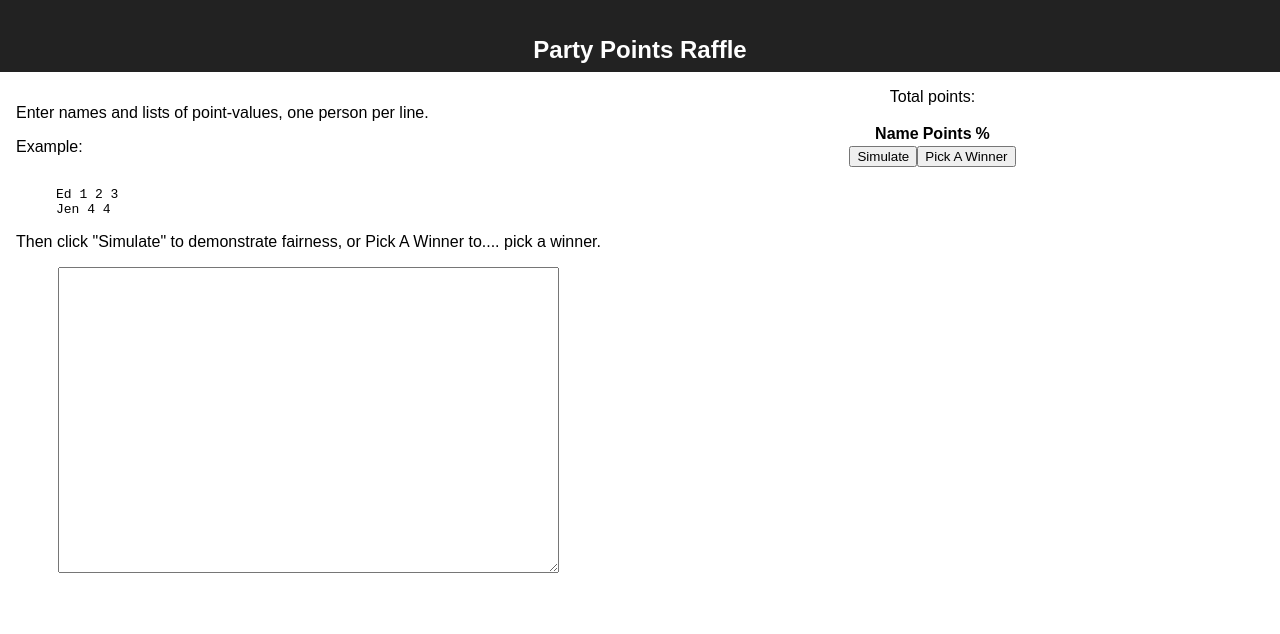
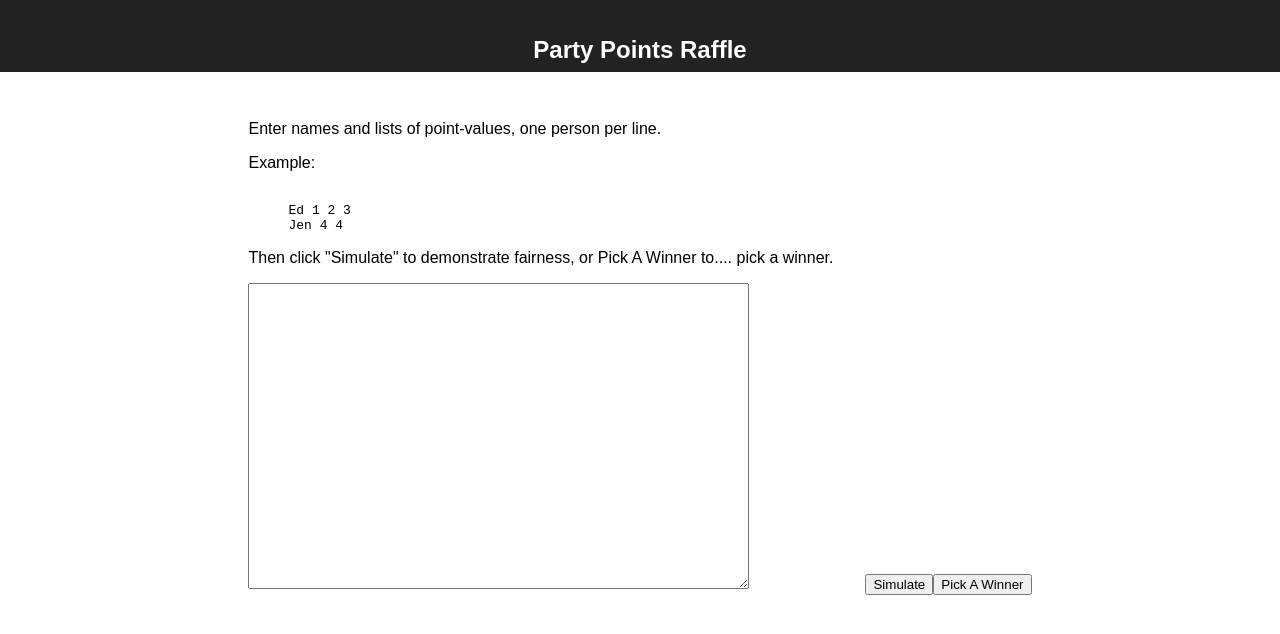
Before and after one commit to edbrannin/party-points, a React (Create React App) app: page / in a window 1280 px wide. Shown: the top 634 px of the page. Built offline with nearby package versions, Linux system fonts and the light colour scheme.

Commit message:
Extract ResultsTable; fix columns

```diff
--- a/src/People.jsx
+++ b/src/People.jsx
@@ -1,5 +1,6 @@
 import React, { Component } from 'react';
 import Person from './Person';
+import ResultsTable from './ResultsTable'
 
 const add = (a, b) => a + b;
 
@@ -20,11 +21,6 @@ const parseText = (text) => {
     people,
     total: people.map(a => a.sum).reduce(add, 0),
   };
-};
-
-const CENTER = {
-  marginLeft: 'auto',
-  marginRight: 'auto',
 };
 
 const byIndex = ({ people }) => {
@@ -68,13 +64,6 @@ const monteCarlo = ({ people, total }, trials = 10000) => {
     }), { total: 0 });
 };
 
-const Percentage = ({ count, total }) => (
-  <span>
-    {Math.round((count / total) * 1000) / 10}
-    %
-  </span>
-);
-
 const EXAMPLE_INPUT = `
 Ed 1 2 3
 Jen 4 4
@@ -114,7 +103,9 @@ class People extends Component {
       }}
       >
         <div style={{
-          float: 'left',
+          display: 'inline-block',
+          maxWidth: '70%',
+          margin: '1em',
         }}
         >
           <div style={{
@@ -141,43 +132,25 @@ class People extends Component {
             cols={60}
             onChange={this.bulkUpdate}
             style={{
-              ...CENTER,
               display: 'block',
             }}
           />
         </div>
-        <p style={CENTER}>Total points: {this.state.total}</p>
-        <table style={CENTER}>
-          <thead>
-            <tr>
-              <th>Name</th>
-              <th>Points</th>
-              <th>%</th>
-              {this.state.simulation && <th>Simulated %</th>}
-            </tr>
-          </thead>
-          <tbody>
-            {this.state.people.map(p => (
-              <tr key={p.name}>
-                <td>{p.name}</td>
-                <td>{p.sum}</td>
-                <td><Percentage count={p.sum} total={this.state.total} /></td>
-                {
-                  this.state.simulation &&
-                    <td>
-                      <Percentage
-                        count={this.state.simulation[p.name]}
-                        total={this.state.simulation.total}
-                      />
-                    </td>
-                }
-              </tr>
-            ))}
-          </tbody>
-        </table>
-        <button onClick={this.simulate}>Simulate</button>
-        <button onClick={this.pickAWinner}>Pick A Winner</button>
-        { this.state.winner && <p>Winner: {this.state.winner}!</p>}
+        <div
+          style={{
+            display: 'inline-block',
+            margin: '1em',
+          }}
+        >
+          { this.state.winner && <h1>Winner: {this.state.winner}!</h1>}
+          <ResultsTable
+            total={this.state.total}
+            people={this.state.people}
+            simulation={this.state.simulation}
+          />
+          <button onClick={this.simulate}>Simulate</button>
+          <button onClick={this.pickAWinner}>Pick A Winner</button>
+        </div>
       </div>
     );
   }
--- /dev/null
+++ b/src/Percentage.jsx
@@ -0,0 +1,10 @@
+import React from 'react';
+
+const Percentage = ({ count, total }) => (
+  <span>
+    {Math.round((count / total) * 1000) / 10}
+    %
+  </span>
+);
+
+export default Percentage;
--- /dev/null
+++ b/src/ResultsTable.jsx
@@ -0,0 +1,49 @@
+import React from 'react';
+import Percentage from './Percentage';
+
+const CENTER = {
+  marginLeft: 'auto',
+  marginRight: 'auto',
+};
+
+const ResultsTable = ({
+  total,
+  people,
+  simulation,
+}) => (
+  <div>
+    {total && <p style={CENTER}>Total points: {total}</p>}
+    {Boolean(people.length) &&
+      <table style={CENTER}>
+        <thead>
+          <tr>
+            <th>Name</th>
+            <th>Points</th>
+            <th>%</th>
+            {simulation && <th>Simulated %</th>}
+          </tr>
+        </thead>
+        <tbody>
+          {people.map(p => (
+            <tr key={p.name}>
+              <td>{p.name}</td>
+              <td>{p.sum}</td>
+              <td><Percentage count={p.sum} total={total} /></td>
+              {
+                simulation &&
+                  <td>
+                    <Percentage
+                      count={simulation[p.name]}
+                      total={simulation.total}
+                    />
+                  </td>
+              }
+            </tr>
+          ))}
+        </tbody>
+      </table>
+    }
+  </div>
+);
+
+export default ResultsTable;
```
